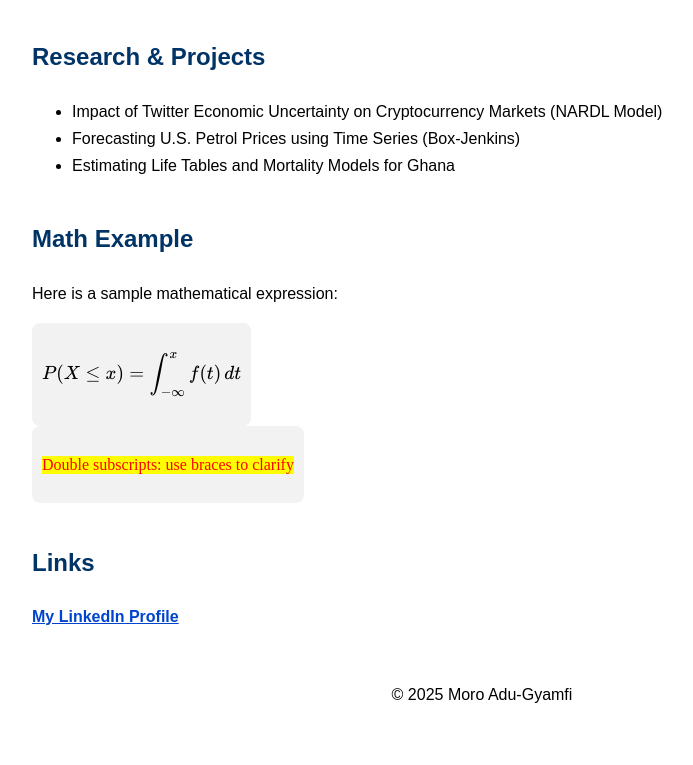
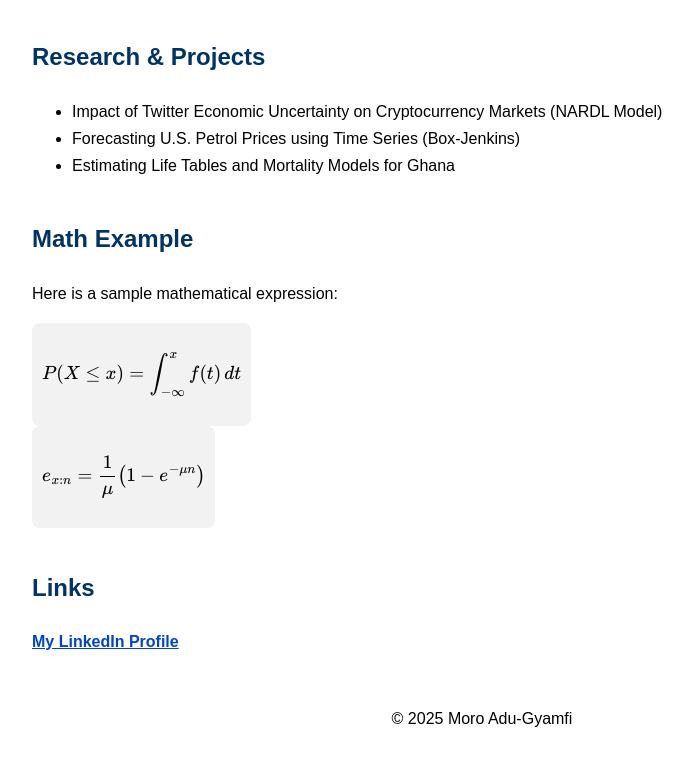
Before and after one commit to ma4776/Moro, a plain HTML site: page index.html in a window 1280 px wide. Shown: the part 1149-1914 px from the top of the page, without its empty margins (158-851 px from the left). Before the commit the page ends 1893 px from the top, so only its background shows below. Drawn offline with nearby package versions, Linux system fonts and the light colour scheme.

Commit message:
index.html

```diff
--- a/index.html
+++ b/index.html
@@ -117,7 +117,7 @@
     </div>
 
     <div class="math">
-        $$ e_x_:_n = \frac{1}{\mu} \left(1 - e^{-\mu n}\right) $$
+        $$ e_{x:n} = \frac{1}{\mu} \left(1 - e^{-\mu n}\right) $$
     </div>
 </div>
 
```
